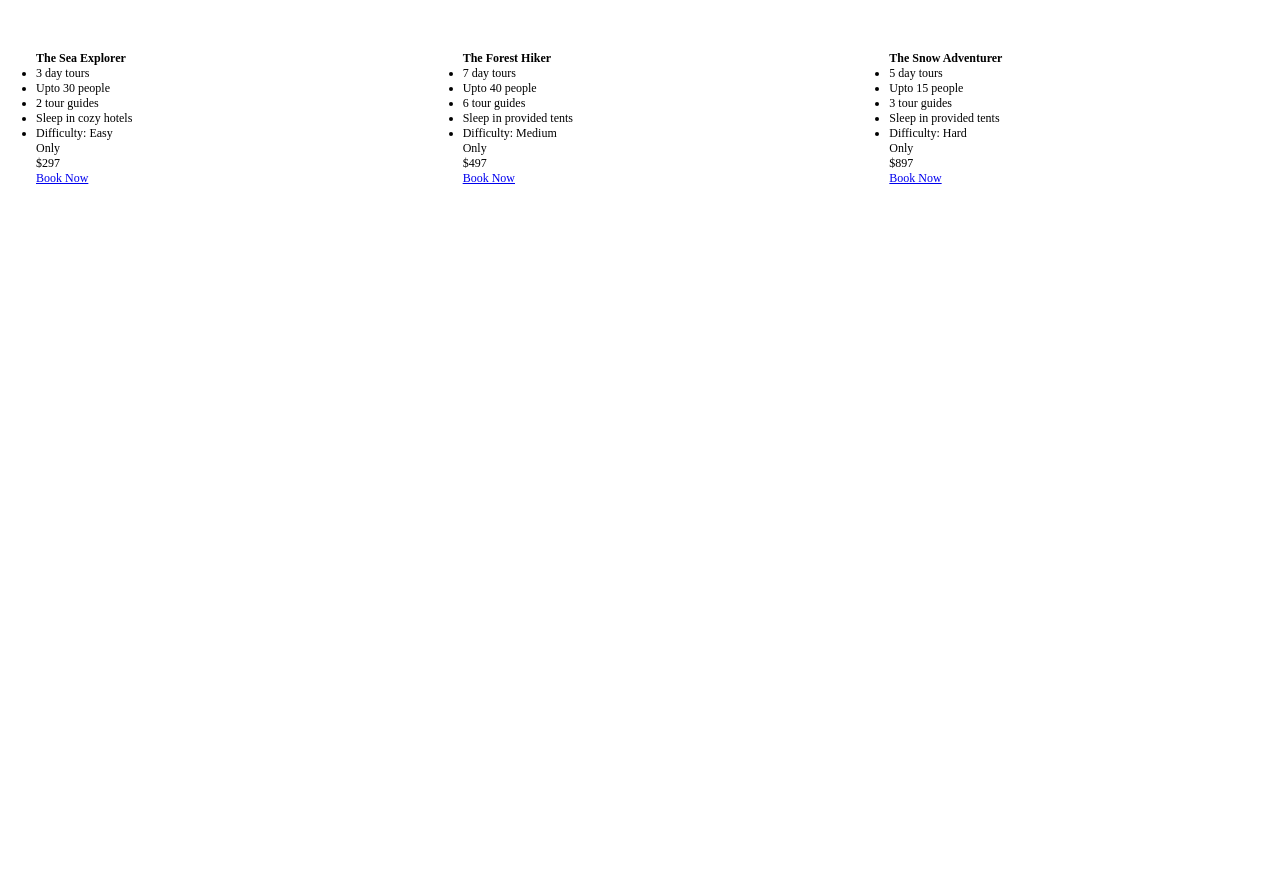
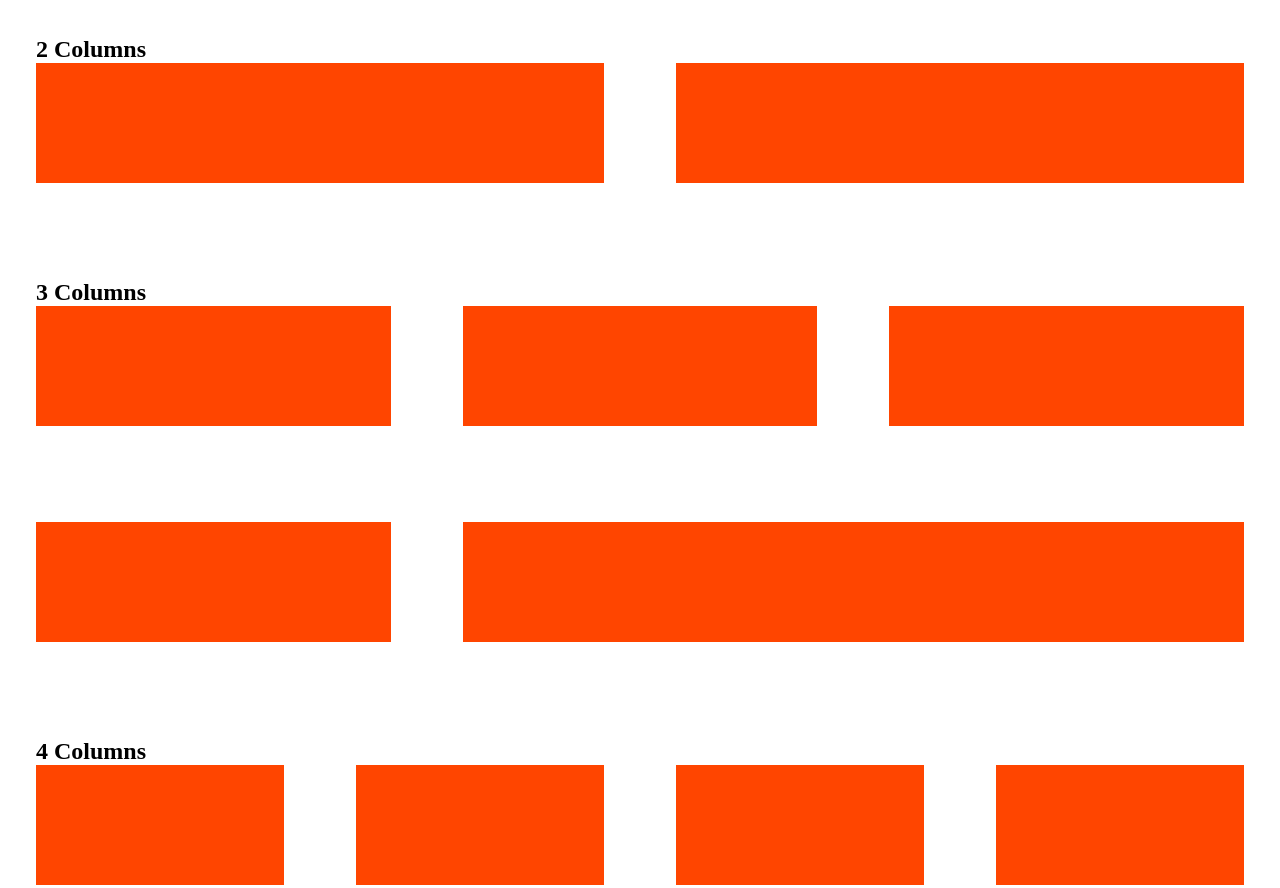
Before and after one commit to PranavGPR/grid-model, a plain HTML site: page index.html in a window 1280 px wide. Shown: the top 888 px of the page. Before the commit the page ends 800 px from the top, so only its background shows below. Drawn offline with Linux system fonts and the light colour scheme.

Commit message:
grid design

```diff
--- a/index.html
+++ b/index.html
@@ -4,105 +4,128 @@
     <meta charset="UTF-8" />
     <meta name="viewport" content="width=device-width, initial-scale=1.0" />
     <link rel="stylesheet" href="./css/styles.min.css" />
-    <title>Document</title>
+    <title>Grid Test</title>
   </head>
   <body>
+    <!-- 2 col row -->
+    <h1>2 Columns</h1>
+    <div class="row">
+      <div class="col-1-of-2">
+        <div class="card">&nbsp;</div>
+      </div>
+      <div class="col-1-of-2">
+        <div class="card">&nbsp;</div>
+      </div>
+    </div>
+
+    <!-- 3 col row -->
+    <h1>3 Columns</h1>
     <div class="row">
       <div class="col-1-of-3">
-        <div class="card">
-          <div class="card__side card__side--front">
-            <div class="card__picture card__picture--1">
-              &nbsp;
+        <div class="card">&nbsp;</div>
       </div>
-            <h4 class="card__heading">
-              <span class="card__heading-span card__heading-span--1">
-                The Sea Explorer
-              </span>
-            </h4>
-            <div class="card__details">
-              <ul>
-                <li>3 day tours</li>
-                <li>Upto 30 people</li>
-                <li>2 tour guides</li>
-                <li>Sleep in cozy hotels</li>
-                <li>Difficulty: Easy</li>
-              </ul>
+      <div class="col-1-of-3">
+        <div class="card">&nbsp;</div>
+      </div>
+      <div class="col-1-of-3">
+        <div class="card">&nbsp;</div>
       </div>
     </div>
-          <div class="card__side card__side--back card__side--back-1">
-            <div class="card__cta">
-              <div class="card__price-box">
-                <p class="card__price-only">Only</p>
-                <p class="card__price-value">$297</p>
+
+    <div class="row">
+      <div class="col-1-of-3">
+        <div class="card">&nbsp;</div>
       </div>
-              <a href="#popup" class="btn btn--white">Book Now</a>
+      <div class="col-2-of-3">
+        <div class="card">&nbsp;</div>
       </div>
     </div>
+
+    <!-- 4 col row -->
+    <h1>4 Columns</h1>
+    <div class="row">
+      <div class="col-1-of-4">
+        <div class="card">&nbsp;</div>
+      </div>
+      <div class="col-1-of-4">
+        <div class="card">&nbsp;</div>
+      </div>
+      <div class="col-1-of-4">
+        <div class="card">&nbsp;</div>
+      </div>
+      <div class="col-1-of-4">
+        <div class="card">&nbsp;</div>
       </div>
     </div>
-      <div class="col-1-of-3">
-        <div class="card">
-          <div class="card__side card__side--front">
-            <div class="card__picture card__picture--2">
-              &nbsp;
+
+    <div class="row">
+      <div class="col-1-of-4">
+        <div class="card">&nbsp;</div>
       </div>
-            <h4 class="card__heading">
-              <span class="card__heading-span card__heading-span--2">
-                The Forest Hiker
-              </span>
-            </h4>
-            <div class="card__details">
-              <ul>
-                <li>7 day tours</li>
-                <li>Upto 40 people</li>
-                <li>6 tour guides</li>
-                <li>Sleep in provided tents</li>
-                <li>Difficulty: Medium</li>
-              </ul>
+      <div class="col-2-of-4">
+        <div class="card">&nbsp;</div>
+      </div>
+      <div class="col-1-of-4">
+        <div class="card">&nbsp;</div>
       </div>
     </div>
-          <div class="card__side card__side--back card__side--back-2">
-            <div class="card__cta">
-              <div class="card__price-box">
-                <p class="card__price-only">Only</p>
-                <p class="card__price-value">$497</p>
+
+    <div class="row">
+      <div class="col-1-of-4">
+        <div class="card">&nbsp;</div>
       </div>
-              <a href="#popup" class="btn btn--white">Book Now</a>
+      <div class="col-3-of-4">
+        <div class="card">&nbsp;</div>
       </div>
     </div>
+
+    <!-- 5 columns -->
+    <h1>5 Columns</h1>
+    <div class="row">
+      <div class="col-1-of-5">
+        <div class="card">&nbsp;</div>
+      </div>
+      <div class="col-1-of-5">
+        <div class="card">&nbsp;</div>
+      </div>
+      <div class="col-1-of-5">
+        <div class="card">&nbsp;</div>
+      </div>
+      <div class="col-1-of-5">
+        <div class="card">&nbsp;</div>
+      </div>
+      <div class="col-1-of-5">
+        <div class="card">&nbsp;</div>
       </div>
     </div>
-      <div class="col-1-of-3">
-        <div class="card">
-          <div class="card__side card__side--front">
-            <div class="card__picture card__picture--3">
-              &nbsp;
+
+    <div class="row">
+      <div class="col-1-of-5">
+        <div class="card">&nbsp;</div>
       </div>
-            <h4 class="card__heading">
-              <span class="card__heading-span card__heading-span--3">
-                The Snow Adventurer
-              </span>
-            </h4>
-            <div class="card__details">
-              <ul>
-                <li>5 day tours</li>
-                <li>Upto 15 people</li>
-                <li>3 tour guides</li>
-                <li>Sleep in provided tents</li>
-                <li>Difficulty: Hard</li>
-              </ul>
+      <div class="col-2-of-5">
+        <div class="card">&nbsp;</div>
+      </div>
+      <div class="col-2-of-5">
+        <div class="card">&nbsp;</div>
       </div>
     </div>
-          <div class="card__side card__side--back card__side--back-3">
-            <div class="card__cta">
-              <div class="card__price-box">
-                <p class="card__price-only">Only</p>
-                <p class="card__price-value">$897</p>
+
+    <div class="row">
+      <div class="col-2-of-5">
+        <div class="card">&nbsp;</div>
       </div>
-              <a href="#popup" class="btn btn--white">Book Now</a>
+      <div class="col-3-of-5">
+        <div class="card">&nbsp;</div>
       </div>
     </div>
+
+    <div class="row">
+      <div class="col-1-of-5">
+        <div class="card">&nbsp;</div>
       </div>
+      <div class="col-4-of-5">
+        <div class="card">&nbsp;</div>
       </div>
     </div>
   </body>
--- /dev/null
+++ b/sass/components/_card.scss
@@ -0,0 +1,4 @@
+.card {
+  background-color: orangered;
+  height: 10rem;
+}
--- a/sass/layout/_grid.scss
+++ b/sass/layout/_grid.scss
@@ -63,4 +63,26 @@
       3 * ((100% - 3 * #{$gutter-horizontal}) / 4) + 2 * #{$gutter-horizontal}
     );
   }
+
+  .col-1-of-5 {
+    width: calc((100% - 4 * #{$gutter-horizontal}) / 5);
   }
+
+  .col-2-of-5 {
+    width: calc(
+      2 * ((100% - 4 * #{$gutter-horizontal}) / 5) + #{$gutter-horizontal}
+    );
+  }
+
+  .col-3-of-5 {
+    width: calc(
+      3 * ((100% - 4 * #{$gutter-horizontal}) / 5) + 2 * #{$gutter-horizontal}
+    );
+  }
+
+  .col-4-of-5 {
+    width: calc(
+      4 * ((100% - 4 * #{$gutter-horizontal}) / 5) + 3 * #{$gutter-horizontal}
+    );
+  }
+}
--- a/sass/styles.scss
+++ b/sass/styles.scss
@@ -4,3 +4,5 @@
 @import "./base/base";
 
 @import "./layout/grid";
+
+@import "./components/card";
```
Also changed, not shown: css/styles.css, css/styles.min.css. Lines whose indentation alone changed are shown as unchanged.
